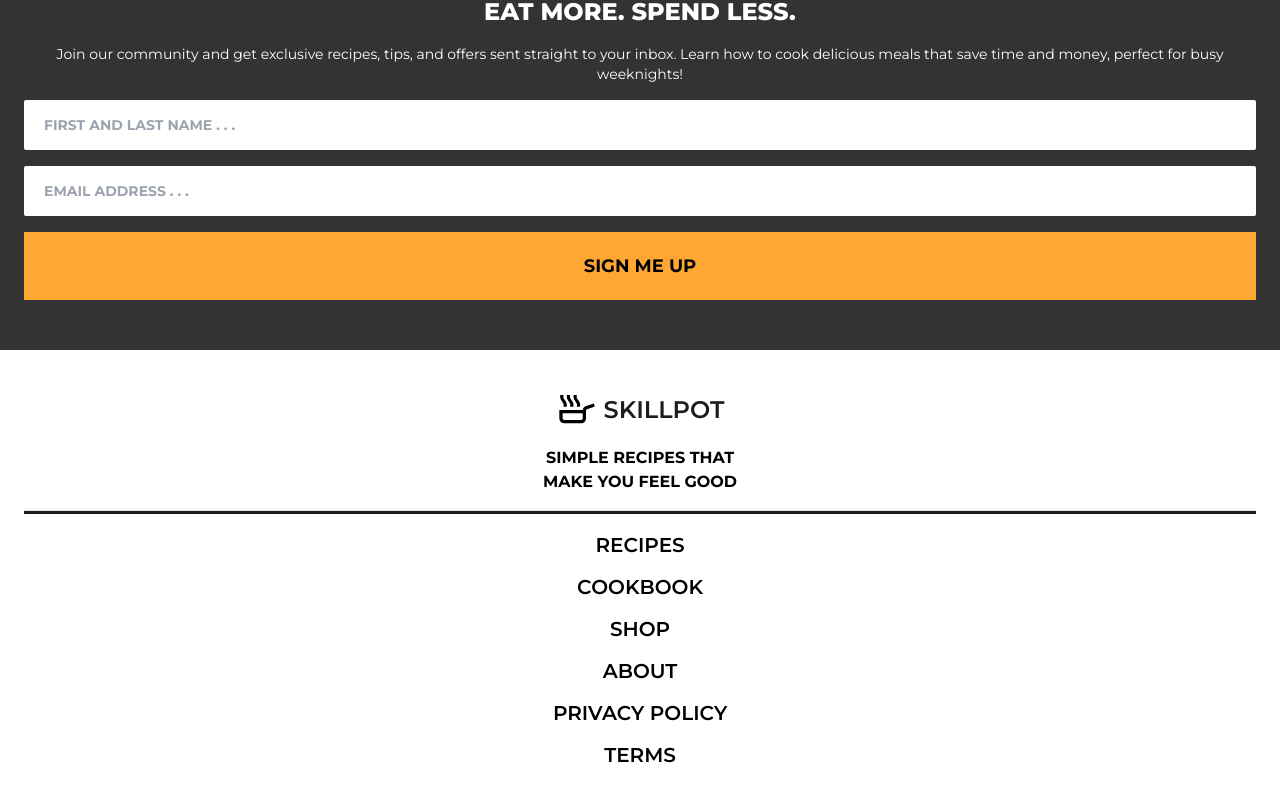
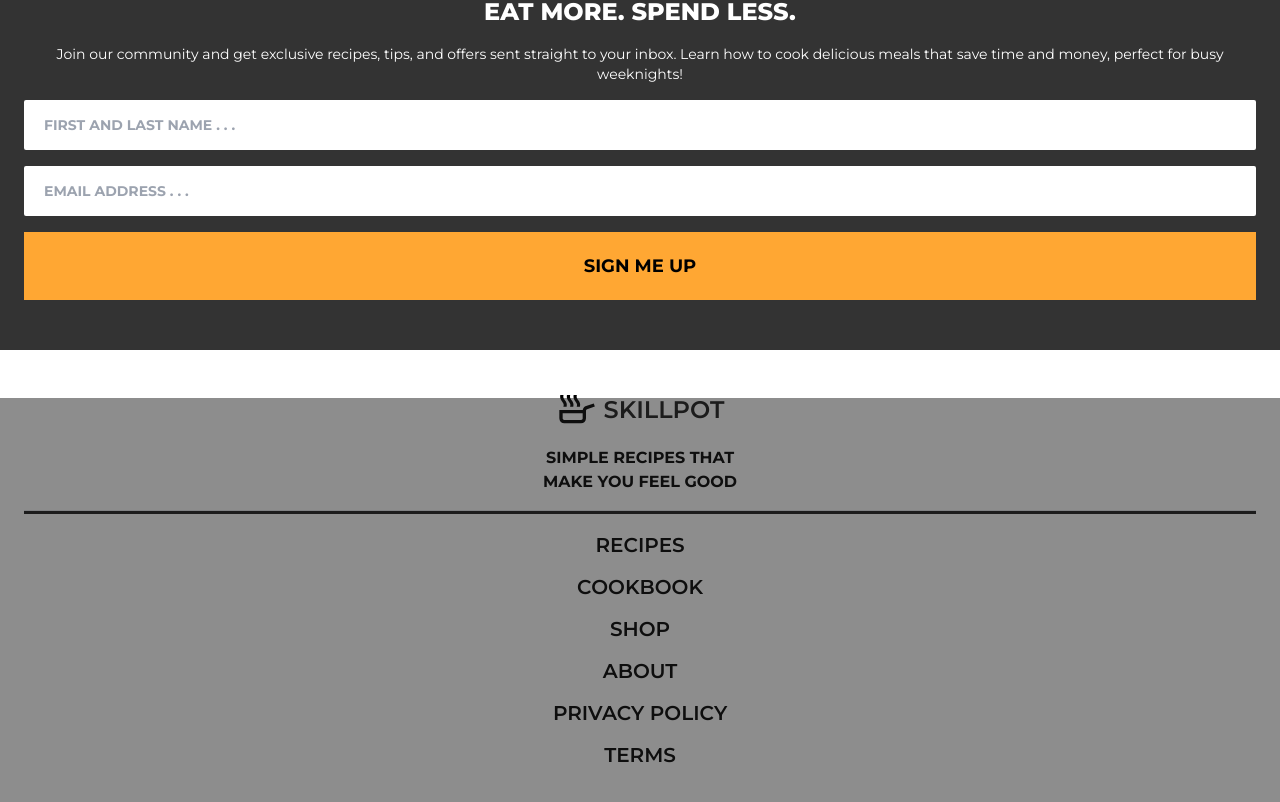
Before and after one commit to darwin-dev-diaz/recipe-site, a React (Vite) app: page /favorites in a window 1280 px wide. Shown: the part 402-1204 px from the top of the page. Built offline with nearby package versions, Linux system fonts and the light colour scheme; no server answers.

Commit message:
Background blur on search

```diff
--- a/src/components/Header.jsx
+++ b/src/components/Header.jsx
@@ -34,20 +34,24 @@ function Header() {
         <SvgSkillet height="40" width="40" fill="white"></SvgSkillet>
         Skillpot
       </Link>
+      <div className="z-40">
         <IconButton
           aria-label="Search"
           cssobj={searchOpen ? { backgroundColor: "var(--orange)" } : {}}
-        onClick={searchOpen ? () => handleSubmit() : () => setSearchOpen(true)}
+          onClick={
+            searchOpen ? () => handleSubmit() : () => setSearchOpen(true)
+          }
         >
           <SvgSearch></SvgSearch>
         </IconButton>
+      </div>
+
       {mobileMenuOpen ? (
         <MobileMenu closeMenu={() => setMobileMenuOpen(false)}></MobileMenu>
       ) : null}
 
-      {searchOpen ? null : null}
       <div
-        className={`absolute ${searchOpen ? "left-0" : "left-[-100%]"} top-0 flex h-full w-full`}
+        className={`absolute ${searchOpen ? "left-0" : "left-[-100%]"} top-0 z-40 flex h-full w-full`}
         style={{
           width: "calc(100% - 64px)",
           transition: "left 0.3s ease-in-out",
@@ -69,6 +73,15 @@ function Header() {
           />
         </form>
       </div>
+
+      <div
+        className={`absolute ${
+          searchOpen ? "translate-y-0" : "translate-y-full"
+        } top-0 z-10 h-screen w-full bg-black opacity-50`}
+        style={{
+          transition: "transform 0.3s ease-in-out",
+        }}
+      ></div>
     </header>
   );
 }
```
Lines whose indentation alone changed are shown as unchanged.
